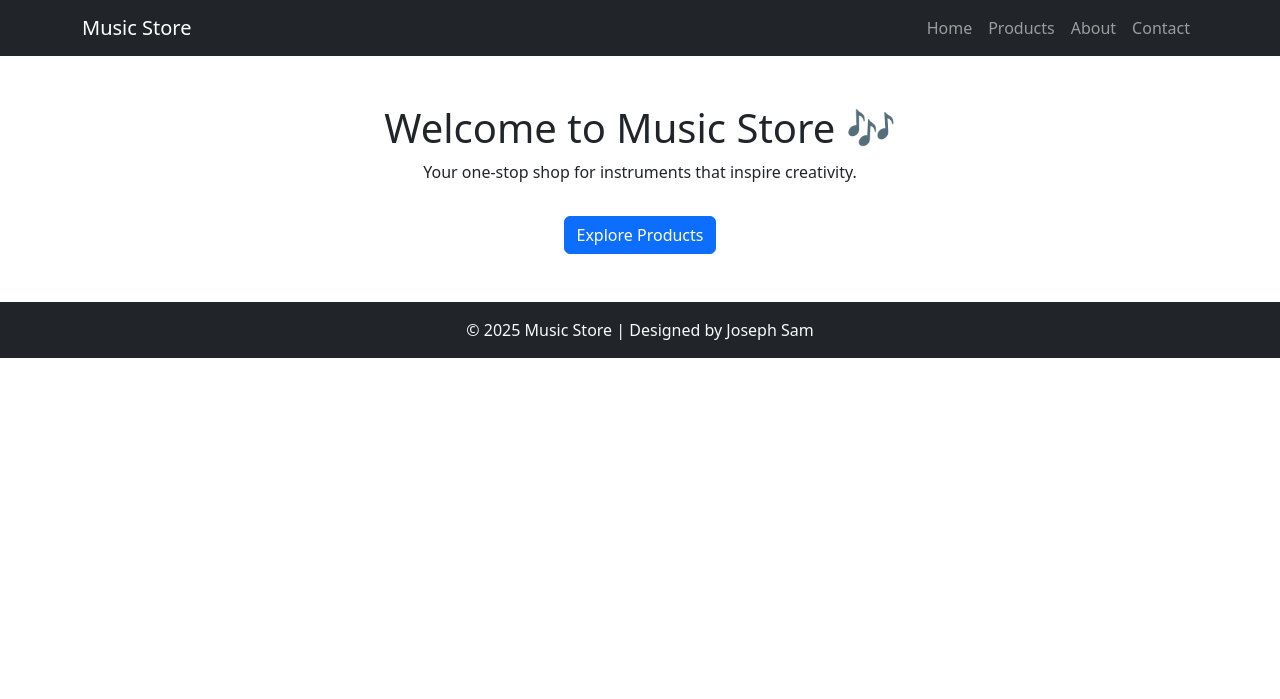
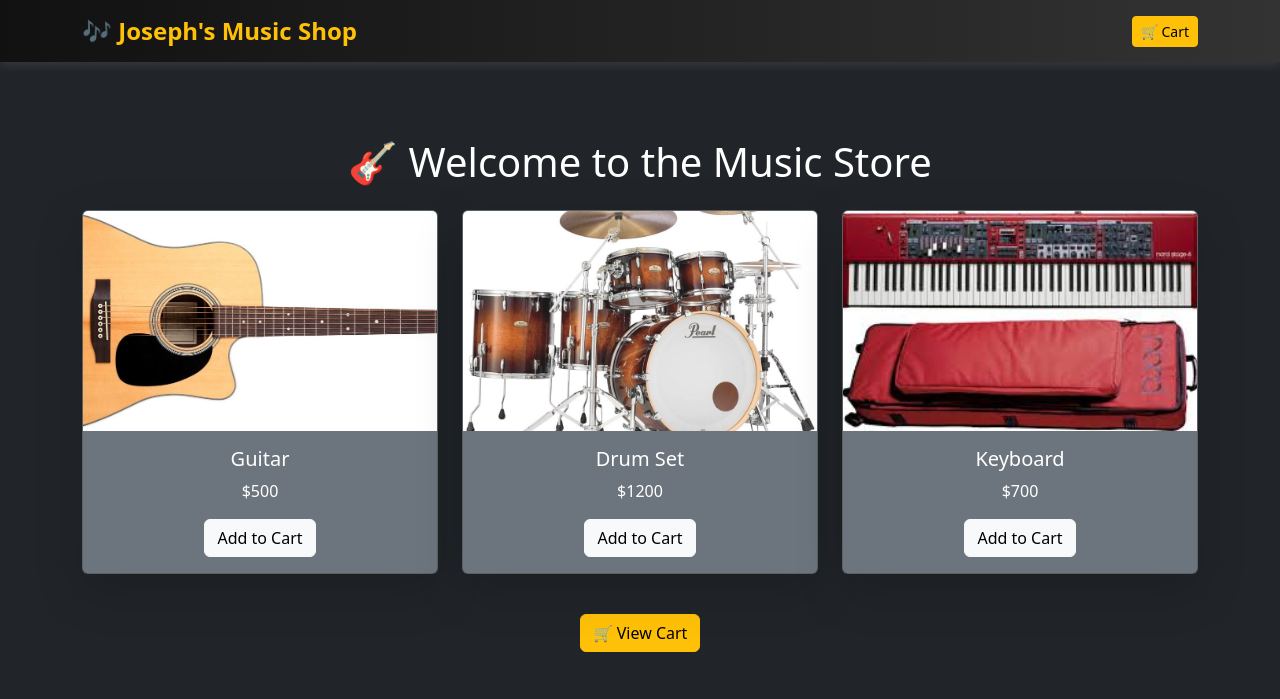
Before and after one commit to JosephSamBillyGraham/devops_project, a Flask app: page / in a window 1280 px wide. Shown: the top 699 px of the page. Run offline with Flask 3, Linux system fonts and the light colour scheme.

Commit message:
added cart feature

```diff
--- a/app/app.py
+++ b/app/app.py
@@ -1,11 +1,12 @@
 from flask import Flask
-from .routes import register_routes
+from routes import register_routes
 
 def create_app():
     app = Flask(__name__)
+    app.secret_key = "super_secret_key_123"  # Required for sessions
     register_routes(app)
     return app
 
 if __name__ == "__main__":
     app = create_app()
-    app.run(host="0.0.0.0", port=5000)
+    app.run(host="0.0.0.0", port=5000, debug=True)
--- a/app/routes.py
+++ b/app/routes.py
@@ -1,30 +1,36 @@
-from flask import render_template, request, redirect, url_for
+from flask import render_template, session, redirect, url_for
 
 def register_routes(app):
     instruments = [
-        {"name": "Guitar", "price": "$500", "image": "guitar.jpg"},
-        {"name": "Drum Set", "price": "$1200", "image": "drums.jpg"},
-        {"name": "Keyboard", "price": "$700", "image": "keyboard.jpg"},
+        {"id": 1, "name": "Guitar", "price": 500, "image": "guitar.jpg"},
+        {"id": 2, "name": "Drum Set", "price": 1200, "image": "drums.jpg"},
+        {"id": 3, "name": "Keyboard", "price": 700, "image": "keyboard.jpg"},
     ]
 
     @app.route("/")
     def home():
-        return render_template("index.html")
+        return render_template("index.html", instruments=instruments)
 
-    @app.route("/products")
-    def products():
-        return render_template("products.html", instruments=instruments)
+    @app.route("/add_to_cart/<int:item_id>")
+    def add_to_cart(item_id):
+        item = next((i for i in instruments if i["id"] == item_id), None)
+        if not item:
+            return redirect(url_for("home"))
 
-    @app.route("/about")
-    def about():
-        return render_template("about.html")
+        cart = session.get("cart", [])
+        cart.append(item)
+        session["cart"] = cart
+        return redirect(url_for("cart"))
 
-    @app.route("/contact", methods=["GET", "POST"])
-    def contact():
-        if request.method == "POST":
-            name = request.form.get("name")
-            message = request.form.get("message")
-            # In a real app, you’d send email or save to DB
-            print(f"New contact: {name} - {message}")
-            return redirect(url_for("home"))
-        return render_template("contact.html")
+    @app.route("/cart")
+    def cart():
+        cart = session.get("cart", [])
+        total = sum(item["price"] for item in cart)
+        return render_template("cart.html", cart=cart, total=total)
+
+    @app.route("/remove_from_cart/<int:item_id>")
+    def remove_from_cart(item_id):
+        cart = session.get("cart", [])
+        cart = [item for item in cart if item["id"] != item_id]
+        session["cart"] = cart
+        return redirect(url_for("cart"))
--- a/app/templates/about.html
+++ /dev/null
@@ -1,5 +0,0 @@
-{% extends "base.html" %}
-{% block content %}
-<h2>About Us</h2>
-<p>At Music Store, we believe music brings life to everything. We’ve been serving musicians since 2020 with top-quality instruments and accessories.</p>
-{% endblock %}
--- a/app/templates/base.html
+++ /dev/null
@@ -1,34 +0,0 @@
-<!DOCTYPE html>
-<html lang="en">
-<head>
-  <meta charset="UTF-8">
-  <title>🎵 Music Store</title>
-  <link href="https://cdn.jsdelivr.net/npm/bootstrap@5.3.0/dist/css/bootstrap.min.css" rel="stylesheet">
-  <link rel="stylesheet" href="{{ url_for('static', filename='css/style.css') }}">
-</head>
-<body>
-  <!-- Navbar -->
-  <nav class="navbar navbar-expand-lg navbar-dark bg-dark">
-    <div class="container">
-      <a class="navbar-brand" href="{{ url_for('home') }}">Music Store</a>
-      <div class="collapse navbar-collapse">
-        <ul class="navbar-nav ms-auto">
-          <li class="nav-item"><a class="nav-link" href="{{ url_for('home') }}">Home</a></li>
-          <li class="nav-item"><a class="nav-link" href="{{ url_for('products') }}">Products</a></li>
-          <li class="nav-item"><a class="nav-link" href="{{ url_for('about') }}">About</a></li>
-          <li class="nav-item"><a class="nav-link" href="{{ url_for('contact') }}">Contact</a></li>
-        </ul>
-      </div>
-    </div>
-  </nav>
-
-  <!-- Content -->
-  <div class="container mt-4">
-    {% block content %}{% endblock %}
-  </div>
-
-  <footer class="bg-dark text-light text-center py-3 mt-5">
-    <p class="mb-0">&copy; 2025 Music Store | Designed by Joseph Sam</p>
-  </footer>
-</body>
-</html>
--- a/app/templates/index.html
+++ b/app/templates/index.html
@@ -1,8 +1,55 @@
-{% extends "base.html" %}
-{% block content %}
-<div class="text-center mt-5">
-  <h1>Welcome to Music Store 🎶</h1>
-  <p>Your one-stop shop for instruments that inspire creativity.</p>
-  <a href="{{ url_for('products') }}" class="btn btn-primary mt-3">Explore Products</a>
-</div>
-{% endblock %}
+<!DOCTYPE html>
+<html lang="en">
+<head>
+    <meta charset="UTF-8">
+    <title>Joseph's Music Shop</title>
+    <link rel="stylesheet" href="{{ url_for('static', filename='css/style.css') }}">
+    <link href="https://cdn.jsdelivr.net/npm/bootstrap@5.3.2/dist/css/bootstrap.min.css" rel="stylesheet">
+    <style>
+        .navbar {
+            background: linear-gradient(90deg, #111, #222, #333);
+            box-shadow: 0 3px 10px rgba(255, 255, 255, 0.1);
+        }
+        .navbar-brand {
+            font-size: 1.5rem;
+            font-weight: 600;
+            color: #ffc107 !important;
+        }
+    </style>
+</head>
+<body class="bg-dark text-white">
+
+    <!-- Header -->
+    <nav class="navbar navbar-expand-lg fixed-top">
+        <div class="container">
+            <a class="navbar-brand" href="{{ url_for('home') }}">🎶 Joseph's Music Shop</a>
+            <div>
+                <a href="{{ url_for('cart') }}" class="btn btn-warning btn-sm">🛒 Cart</a>
+            </div>
+        </div>
+    </nav>
+
+    <div class="container py-5" style="margin-top: 90px;">
+        <h1 class="text-center mb-4">🎸 Welcome to the Music Store</h1>
+        <div class="row">
+            {% for instrument in instruments %}
+            <div class="col-md-4 mb-4">
+                <div class="card bg-secondary text-white shadow-lg">
+                    <img src="{{ url_for('static', filename='images/' + instrument.image) }}"
+                         class="card-img-top" style="height:220px;object-fit:cover;">
+                    <div class="card-body text-center">
+                        <h5 class="card-title">{{ instrument.name }}</h5>
+                        <p class="card-text">${{ instrument.price }}</p>
+                        <a href="{{ url_for('add_to_cart', item_id=instrument.id) }}" class="btn btn-light">Add to Cart</a>
+                    </div>
+                </div>
+            </div>
+            {% endfor %}
+        </div>
+        <div class="text-center mt-3">
+            <a href="{{ url_for('cart') }}" class="btn btn-warning">🛒 View Cart</a>
+        </div>
+    </div>
+
+</body>
+</html>
```
Also changed, not shown: app/static/style.css (+10 -10 lines), app/templates/cart.html (added, +41 -0 lines), app/templates/contact.html (deleted, +0 -15 lines), app/templates/products.html (deleted, +0 -18 lines), tests/test_app.py (+7 -4 lines), app/static/images/drums.jpg, app/static/images/guitar.jpg, app/static/images/keyboard.jpg.
